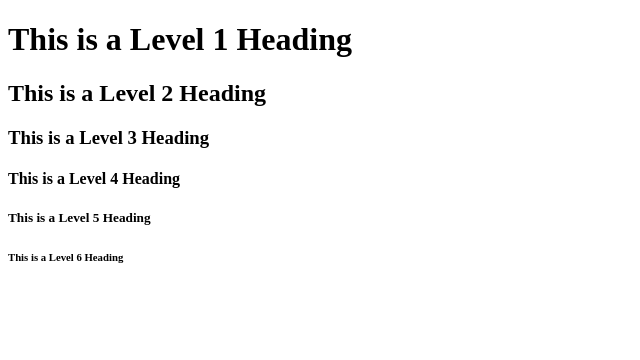
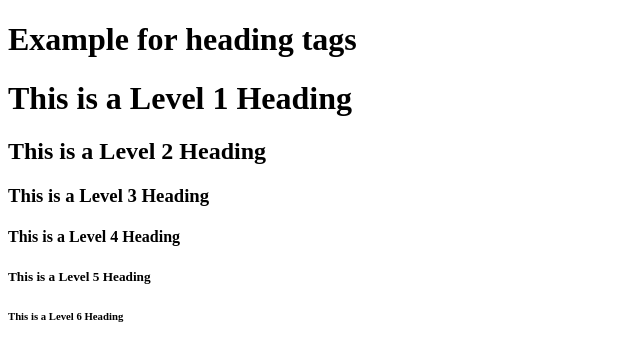
Before and after one commit to ShaziyaKhazi/MyFirstRepo, a plain HTML site: page index.html in a window 1280 px wide. Shown: the whole page, without its empty margins (0-640 px from the left). Drawn offline with Linux system fonts and the light colour scheme.

Commit message:
Update index.html
Added heading

```diff
--- a/index.html
+++ b/index.html
@@ -4,6 +4,7 @@
     <title>Simple Heading Example</title>
 </head>
 <body>
+    <h1>Example for heading tags</h1>
     <h1>This is a Level 1 Heading</h1>
     <h2>This is a Level 2 Heading</h2>
     <h3>This is a Level 3 Heading</h3>
```
